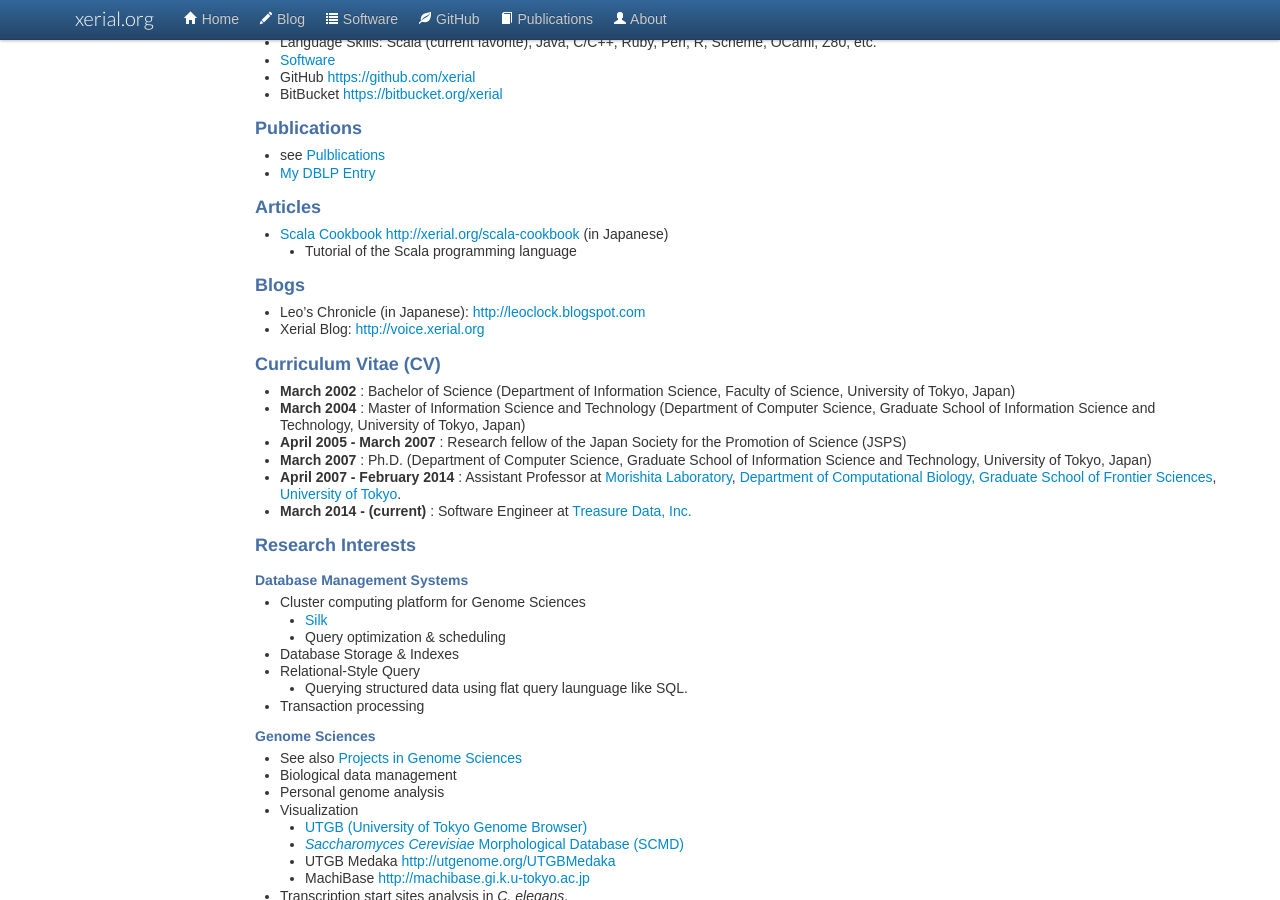
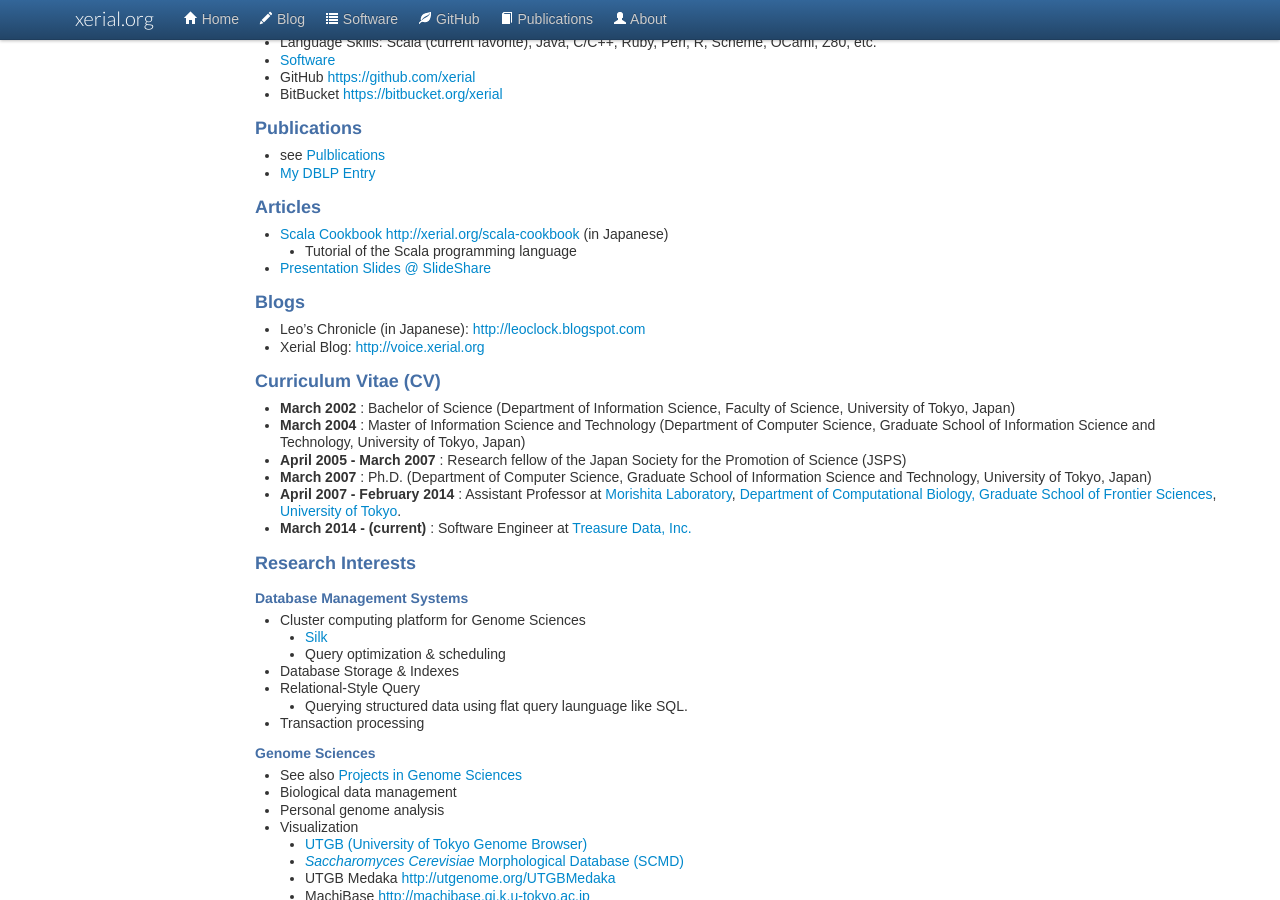
Before and after one commit to xerial/xerial.github.com, a Jekyll site: the page built from leo.md, in a window 1280 px wide and 900 px high, scrolled down 407 px. Built offline with Jekyll 4.4.1, drawn with Linux system fonts in a browser that asks for light colours; Markdown is read by kramdown in place of the engine named in the settings.

Commit message:
Add link to slideshare

```diff
--- a/leo.md
+++ b/leo.md
@@ -24,6 +24,7 @@ Software Engineer at [Treasure Data, Inc.](http://www.treasuredata.com/)
 ### Articles
 * [Scala Cookbook](http://xerial.org/scala-cookbook) <http://xerial.org/scala-cookbook> (in Japanese)
   * Tutorial of the Scala programming language
+* [Presentation Slides @ SlideShare](http://www.slideshare.net/taroleo/)
 
 ### Blogs
 * Leo's Chronicle (in Japanese): <http://leoclock.blogspot.com>
```
